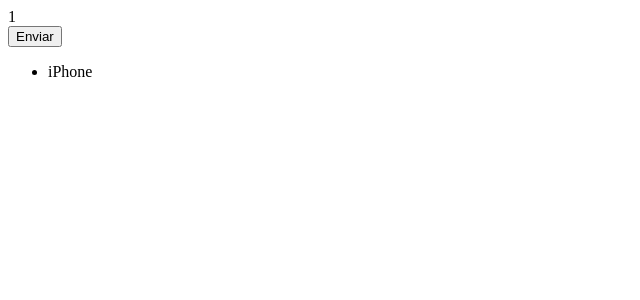
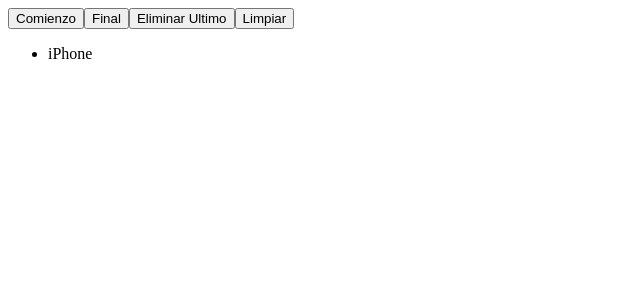
Before and after one commit to EstebanKiito/Skibidi-React, a React (Vite) app: page / in a window 1280 px wide. Shown: the top 300 px of the page, without its empty margins (0-640 px from the left). Built offline with nearby package versions, Linux system fonts and the light colour scheme.

Commit message:
EJERCICIO: Componentes Botones y Estados

```diff
--- a/src/App.tsx
+++ b/src/App.tsx
@@ -1,34 +1,46 @@
 import { useState } from "react";
-import ProductDashboard from "./components/ProductDashboard.tsx";
 import ProductList from "./components/ProductList.tsx";
 import Button from "./components/Button.tsx";
-
-/** ---- PASOS ----
- * 1. Envia la instruccion a React
- * 2. Al terminar handleCount: Renderiza el componente
- * 3. Actualiza el estado
- */
 
 function App() {
   const [products, setProducts] = useState([
     {
-      id: 1,
+      id: Math.random().toString(), // Asi Usamos key unicos
       name: "iPhone",
     },
   ]);
-  const handleClick = () => {
-    // ---- Separando Componentes (Y sus Estados)----
 
-    // Donde vive el estado es donde debemos definir las acciones que lo modifican
+  const comienzo = () => {
+    const newProduct = {
+      id: Math.random().toString(),
+      name: "Inicio",
+    };
+    setProducts([newProduct, ...products]);
+  };
 
-    const newProduct = [...products, { id: 2, name: "Android" }];
-    setProducts(newProduct);
+  const final = () => {
+    const newProduct = {
+      id: Math.random().toString(),
+      name: "Final",
+    };
+    setProducts([...products, newProduct]);
+  };
+
+  const eliminar = () => {
+    const newProducts = products.slice(0, -1);
+    setProducts(newProducts);
+  };
+
+  const limpiar = () => {
+    setProducts([]);
   };
 
   return (
     <div>
-      <ProductDashboard amount={products.length} />
-      <Button onClick={handleClick}>Enviar</Button>
+      <Button onClick={comienzo}>Comienzo</Button>
+      <Button onClick={final}>Final</Button>
+      <Button onClick={eliminar}>Eliminar Ultimo</Button>
+      <Button onClick={limpiar}>Limpiar</Button>
       <ProductList products={products} />
     </div>
   );
--- a/src/components/ProductList.tsx
+++ b/src/components/ProductList.tsx
@@ -1,5 +1,5 @@
 type Product = {
-  id: number;
+  id: string;
   name: string;
 };
 
```
